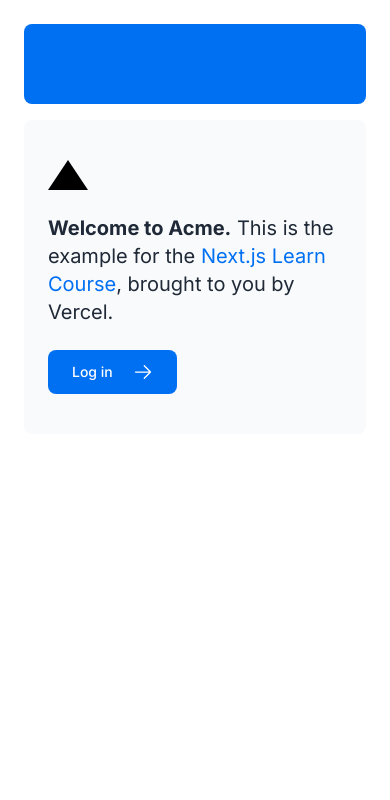
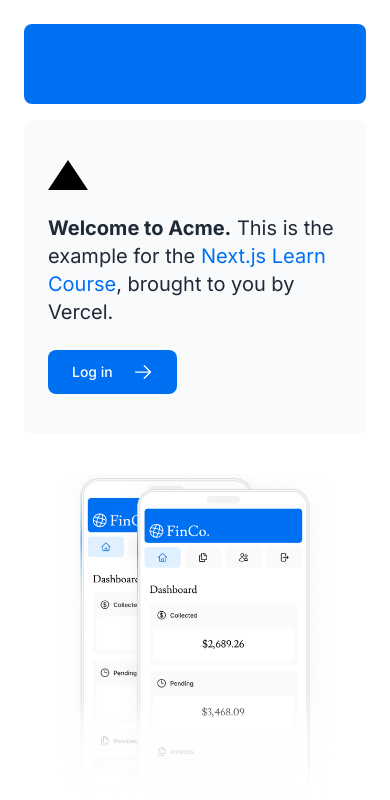
Before and after one commit to Kummirai/nextjs-dashboard, a Next.js app: page / in a window 390 px wide. Shown: the top 800 px of the page. Built offline with nearby package versions, Linux system fonts and the light colour scheme.

Commit message:
Add <Image /> component with responsive breakpoints for desktop and mobile viewports, including proper sizing and optimization.

```diff
--- a/app/page.tsx
+++ b/app/page.tsx
@@ -2,6 +2,7 @@
 import { ArrowRightIcon } from "@heroicons/react/24/outline";
 import Link from "next/link";
 import styles from "@/app/ui/home.module.css";
+import Image from "next/image";
 
 export default function Page() {
   return (
@@ -28,6 +29,20 @@
         </div>
         <div className="flex items-center justify-center p-6 md:w-3/5 md:px-28 md:py-12">
           {/* Add Hero Images Here */}
+          <Image
+            src="/hero-desktop.png"
+            width={1000}
+            height={760}
+            className="hidden md:block"
+            alt="Screenshots of the dashboard project showing desktop version"
+          />
+          <Image
+            src="/hero-mobile.png"
+            width={560}
+            height={620}
+            className="md:hidden"
+            alt="Screenshots of the dashboard project showing desktop version"
+          />
         </div>
       </div>
     </main>
```
